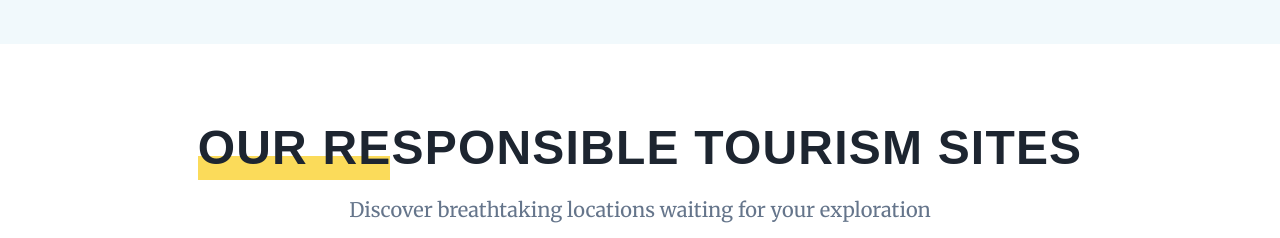
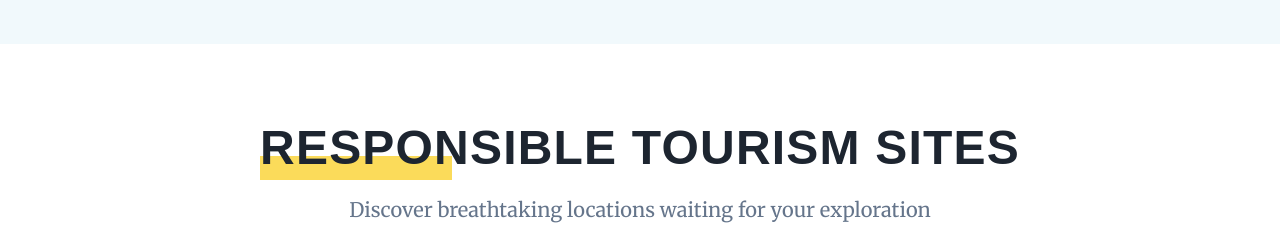
Before and after one commit to ProgrammingBasic/vista-studio, a React (Vite) app: page / in a window 1280 px wide. Shown: the part 3120-3358 px from the top of the page. Built offline with nearby package versions, Linux system fonts and the light colour scheme; no server answers; the database is empty; a web font is replaced by a local one.

Commit message:
change the header

```diff
--- a/src/components/TopPlaceSlider.tsx
+++ b/src/components/TopPlaceSlider.tsx
@@ -53,7 +53,7 @@ function TopPlaceSlider() {
 		<section className="py-20 bg-white">
 			<div className="max-w-[1600px] mx-auto px-4">
 
-				<SectionTitle title="Our Responsible Tourism Sites" subtitle='Discover breathtaking locations waiting for your exploration' />
+				<SectionTitle title="Responsible Tourism Sites" subtitle='Discover breathtaking locations waiting for your exploration' />
 
 				<div className="relative">
 					<div className="overflow-hidden pt-3">
```
